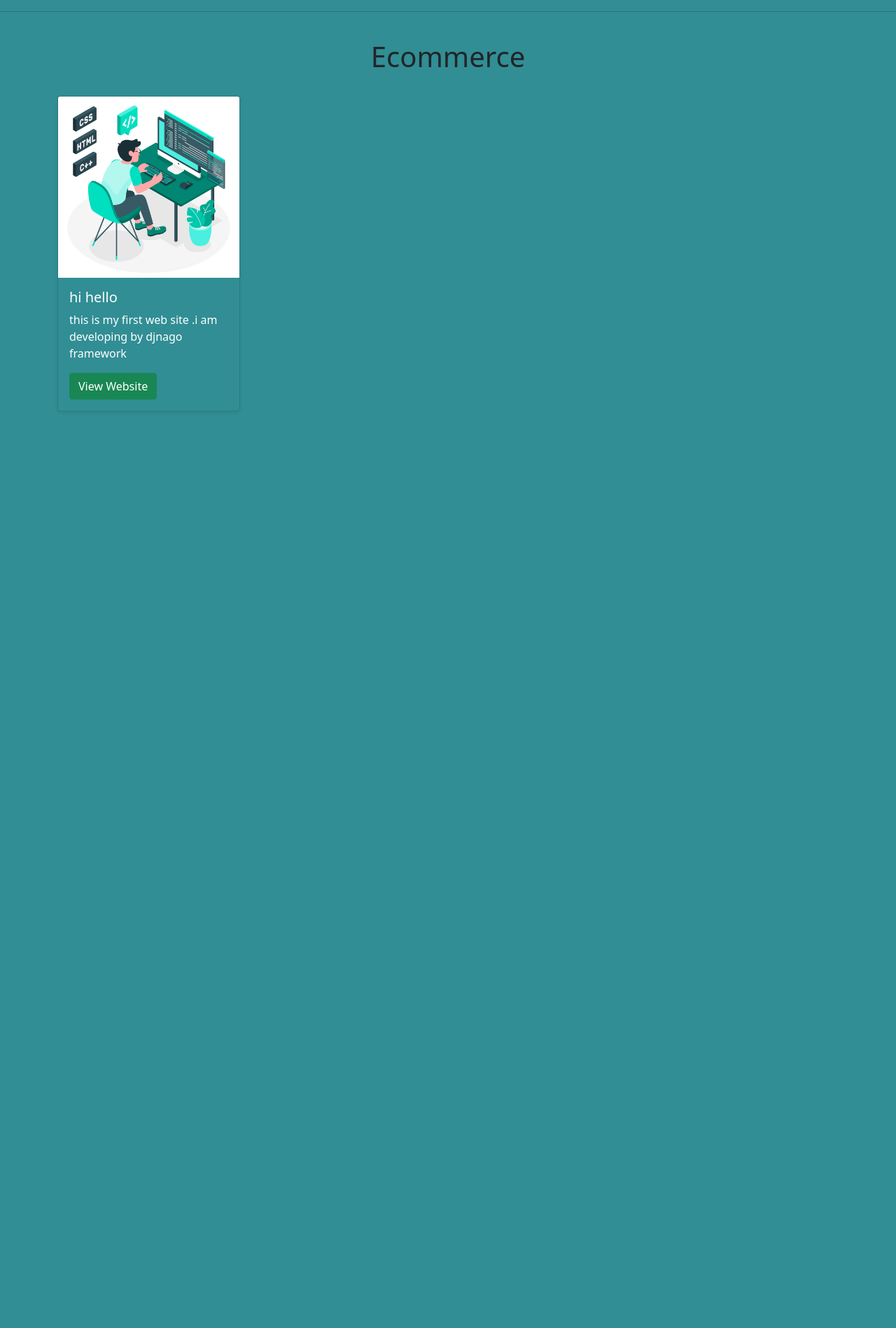
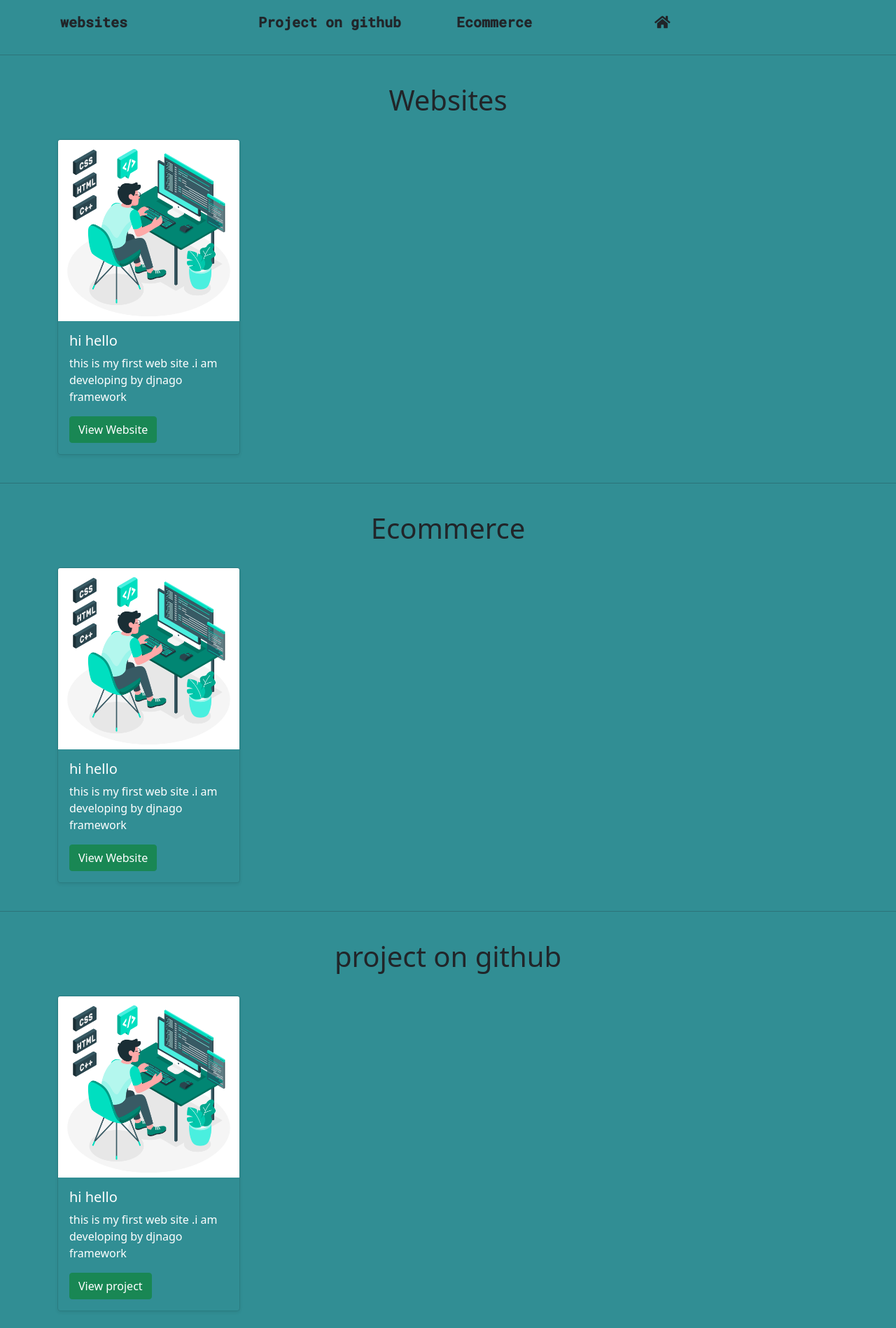
Before and after one commit to pky1341/second-portfolio, a Django app: page /service/ in a window 1280 px wide. Shown: the whole page at 70% size. Before the commit the page ends 588 px from the top, so only its background shows below. Run offline with Django 4.2, Linux system fonts and the light colour scheme; data comes from the database, SQL or seed files in the repository; both versions use the stored data as it was after the commit; some libraries are stand-ins or nearby versions.

Commit message:
third commit

```diff
--- a/mysite/views.py
+++ b/mysite/views.py
@@ -20,4 +20,5 @@ def index(request):
     return render(request, 'index.html',data)
 def service(request):
     details=Service.objects.all()
+
     return render(request, 'service.html',{'details':details})
--- a/templates/service.html
+++ b/templates/service.html
@@ -12,24 +12,98 @@
       integrity="sha384-EVSTQN3/azprG1Anm3QDgpJLIm9Nao0Yz1ztcQTwFspd3yD65VohhpuuCOmLASjC"
       crossorigin="anonymous"
     />
+    <link rel="stylesheet" href="https://use.fontawesome.com/releases/v5.14.0/css/all.css" integrity="sha384-HzLeBuhoNPvSl5KYnjx0BT+WB0QEEqLprO+NBkkk5gbc67FTaL7XIGa2w1L0Xbgc" crossorigin="anonymous">
 
     <title>Hello, world!</title>
     <style>
+      @import url('https://fonts.googleapis.com/css2?family=Roboto+Mono:wght@500&display=swap');
       body {
         background-color: #318e94;
       }
+      .tilt-in-bottom-2 {
+        -webkit-animation: tilt-in-bottom-2 0.6s cubic-bezier(0.250, 0.460, 0.450, 0.940) both;
+                animation: tilt-in-bottom-2 0.6s cubic-bezier(0.250, 0.460, 0.450, 0.940) both;
+      }
+      @-webkit-keyframes tilt-in-bottom-2 {
+        0% {
+          -webkit-transform: rotateY(-30deg) translateY(300px) skewY(30deg);
+                  transform: rotateY(-30deg) translateY(300px) skewY(30deg);
+          opacity: 0;
+        }
+        100% {
+          -webkit-transform: rotateY(0deg) translateY(0) skewY(0deg);
+                  transform: rotateY(0deg) translateY(0) skewY(0deg);
+          opacity: 1;
+        }
+      }
+      @keyframes tilt-in-bottom-2 {
+        0% {
+          -webkit-transform: rotateY(-30deg) translateY(300px) skewY(30deg);
+                  transform: rotateY(-30deg) translateY(300px) skewY(30deg);
+          opacity: 0;
+        }
+        100% {
+          -webkit-transform: rotateY(0deg) translateY(0) skewY(0deg);
+                  transform: rotateY(0deg) translateY(0) skewY(0deg);
+          opacity: 1;
+        }
+      }
+      .tracking-in-expand {
+        font-family: 'Roboto Mono', monospace;
+        font-size:60px;
+        -webkit-animation: tracking-in-expand 0.7s cubic-bezier(0.215, 0.610, 0.355, 1.000) both;
+                animation: tracking-in-expand 0.7s cubic-bezier(0.215, 0.610, 0.355, 1.000) both;
+      }
+      @-webkit-keyframes tracking-in-expand {
+        0% {
+          letter-spacing: -0.5em;
+          opacity: 0;
+        }
+        40% {
+          opacity: 0.6;
+        }
+        100% {
+          opacity: 1;
+        }
+      }
+      @keyframes tracking-in-expand {
+        0% {
+          letter-spacing: -0.5em;
+          opacity: 0;
+        }
+        40% {
+          opacity: 0.6;
+        }
+        100% {
+          opacity: 1;
+        }
+      }
+
+
     </style>
   </head>
   <body>
-    {% if 'website' == details.web_type %}
-    <div class="container">
+    <div class="container p-3">
+      <div class="row">
+        <div class="col-sm-3 fs-5 fw-bold
+        tracking-in-expand"><a href="#section_1" class="text-decoration-none text-dark">websites</a></div>
+        <div class="col-sm-3 fs-5 fw-bold
+        tracking-in-expand"><a href="#section_2" class="text-decoration-none text-dark">Project on github</a></div>
+        <div class="col-sm-3 fs-5 fw-bold
+        tracking-in-expand"><a href="#section_3" class="text-decoration-none text-dark">Ecommerce</a></div>
+        <div class="col-sm-3 fs-5 fw-bold
+        tracking-in-expand"><a href="/" class="text-decoration-none text-dark"><i class="fas fa-home text-text-dark"></i></a></div>
+      </div>
+    </div>
+    <hr>
+    <div class="container" id="section_1">
       <div class="row">
         <div><h1 class="text-center p-4">Websites</h1></div>
         {% for obj in details %}
         <div class="col-sm-3">
           <div class="row">
             <div class="col-12">
-              <div class="card bg-transparent text-white mb-4 shadow-sm">
+              <div class="card bg-transparent text-white mb-4 shadow-sm tilt-in-bottom-2">
                 <img
                   src=" {{obj.web_pic.url}} "
                   class="card-img-top"
@@ -57,16 +131,16 @@
         {% endfor %}
       </div>
     </div>
-    {% else %}
+
     <hr />
-    <div class="container">
+    <div class="container" id="section_3" >
       <div class="row">
         <div><h1 class="text-center p-4">Ecommerce</h1></div>
         {% for obj in details %}
         <div class="col-sm-3">
           <div class="row">
             <div class="col-12">
-              <div class="card bg-transparent text-white mb-4 shadow-sm">
+              <div class="card bg-transparent text-white mb-4 shadow-sm tilt-in-bottom-2">
                 <img
                   src=" {{obj.web_pic.url}} "
                   class="card-img-top"
@@ -94,7 +168,42 @@
         {% endfor %}
       </div>
     </div>
-    {% endif %}
+    <hr />
+    <div class="container" id='section_2'>
+      <div class="row">
+        <div><h1 class="text-center p-4">project on github</h1></div>
+        {% for obj in details %}
+        <div class="col-sm-3">
+          <div class="row">
+            <div class="col-12">
+              <div class="card bg-transparent text-white mb-4 shadow-sm tilt-in-bottom-2">
+                <img
+                  src=" {{obj.web_pic.url}} "
+                  class="card-img-top"
+                  alt="Screenshot of Website"
+                />
+                <div class="card-body">
+                  <h5 class="card-title">{{obj.web_name}}</h5>
+                  <p class="card-text">{{obj.web_desc}}</p>
+                  <div
+                    class="d-flex justify-content-between align-items-center"
+                  >
+                    <div class="btn-group">
+                      <a
+                        href=" {{obj.web_url}} "
+                        class="btn btn-success btn-successs-ingradient"
+                        >View project</a
+                      >
+                    </div>
+                  </div>
+                </div>
+              </div>
+            </div>
+          </div>
+        </div>
+        {% endfor %}
+      </div>
+    </div>
     <!-- Optional JavaScript; choose one of the two! -->
 
     <!-- Option 1: Bootstrap Bundle with Popper -->
```
Also changed, not shown: templates/index.html (+14 -9 lines), db.sqlite3.
